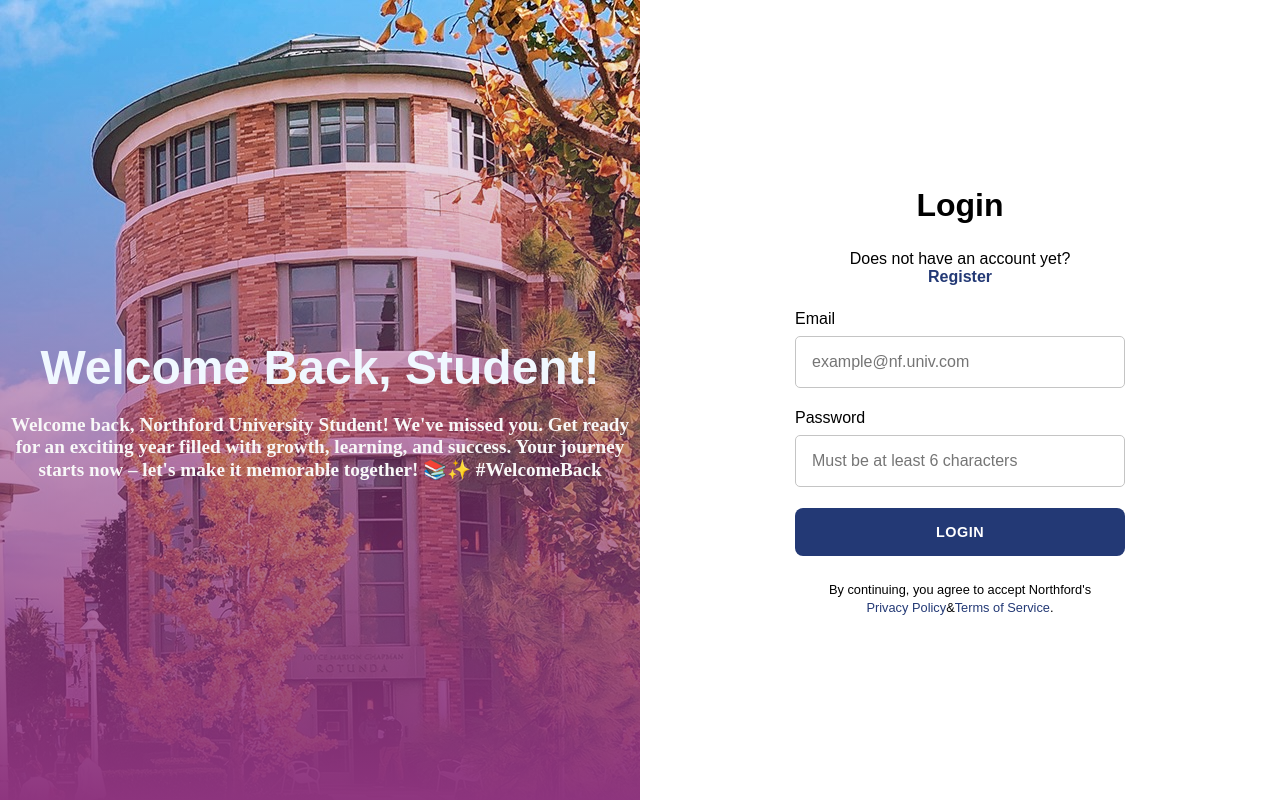
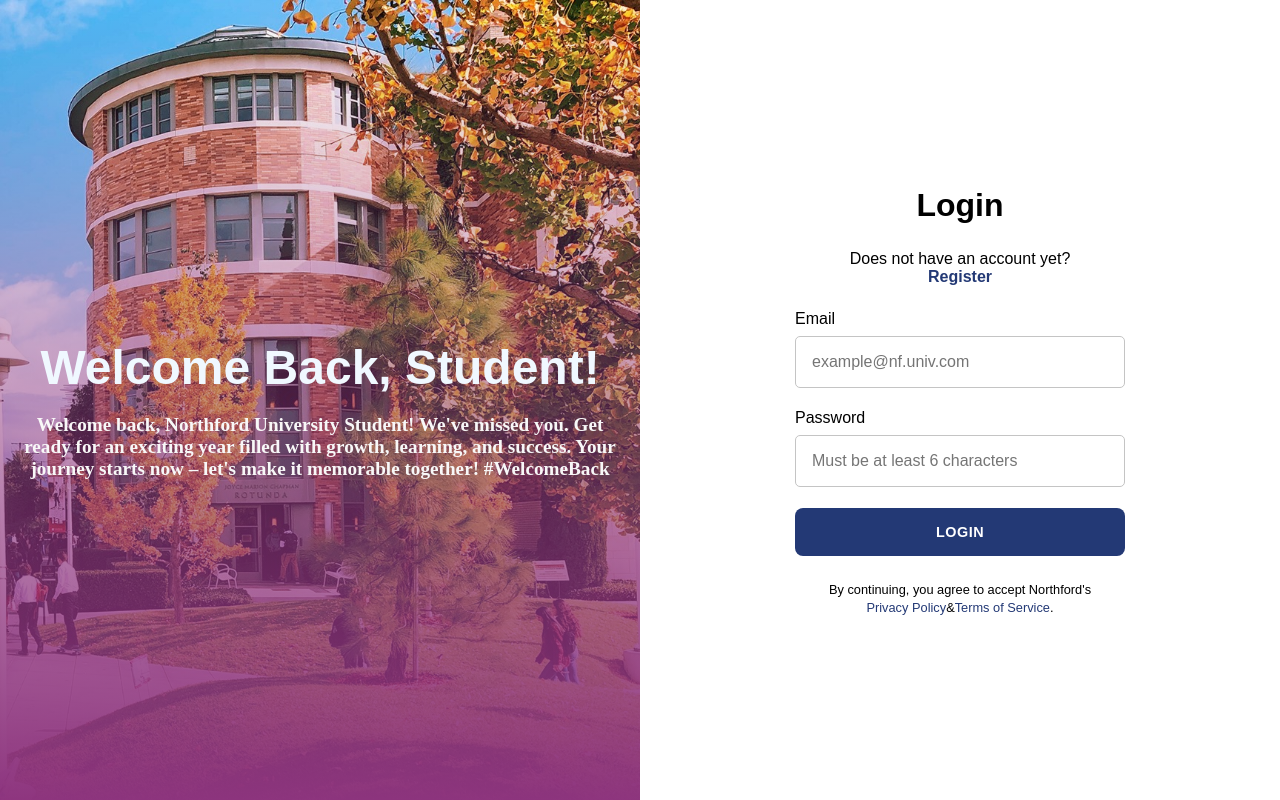
Before and after one commit to jelyn0225/SCR_System, a PHP site: page /login.html in a window 1280 px wide. Run offline with PHP 8.4, Linux system fonts and the light colour scheme.

Commit message:
fix background and remove emoji

```diff
--- a/design.css
+++ b/design.css
@@ -43,10 +43,12 @@ a:hover {
   align-items: center;
 }
 .left {
-  background: linear-gradient(rgba(255, 255, 255, 0.301), rgba(64, 27, 228, 0.884)), url("photos/univBG.jpg");
+  background: linear-gradient(rgba(0, 0, 0, 0), rgba(141, 52, 126, 0.993)),
+    url("photos/univBG.jpg");
   background-size: cover;
 }
 .left .copy {
+  padding: 1.5em;
   text-align: center;
   --webkit-font-smoothing: antialiased;
   -moz-osx-font-smoothing: grayscale;
@@ -181,9 +183,6 @@ label {
     width: 50%;
     height: auto;
   }
-  .left {
-    background: linear-gradient(rgba(0, 0, 0, 0), rgba(141, 52, 126, 0.993)), url("photos/univBG.jpg");
-  }
   .left p {
     font-family: "Sofia";
     color: rgb(248, 248, 248);
--- a/login.html
+++ b/login.html
@@ -11,7 +11,7 @@
       <div class="left">
         <section class="copy">
           <h1>Welcome Back, Student!</h1>
-          <p>Welcome back, Northford University Student! We've missed you. Get ready for an exciting year filled with growth, learning, and success. Your journey starts now – let's make it memorable together! 📚✨ #WelcomeBack</p>
+          <p>Welcome back, Northford University Student! We've missed you. Get ready for an exciting year filled with growth, learning, and success. Your journey starts now – let's make it memorable together! #WelcomeBack</p>
         </section>
       </div>
       <div class="right">
```
